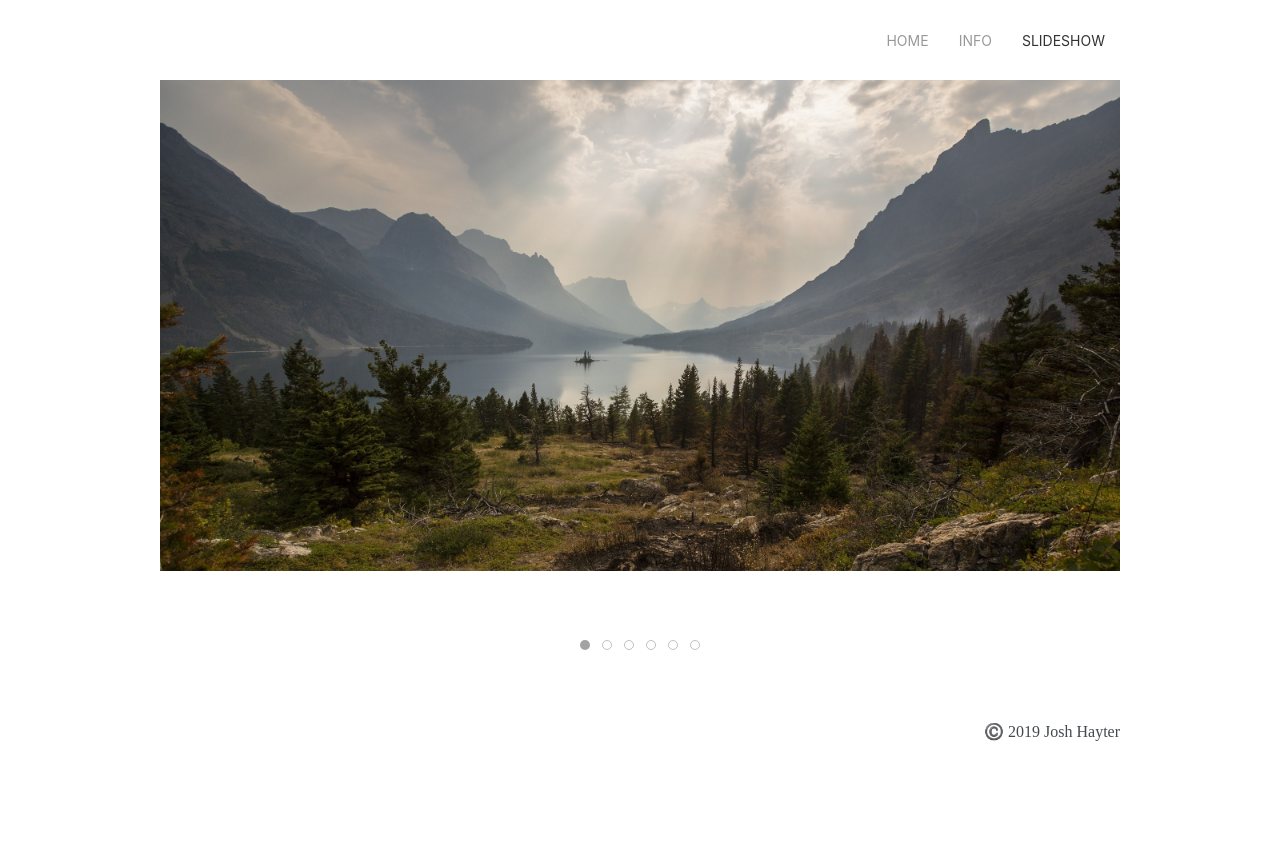
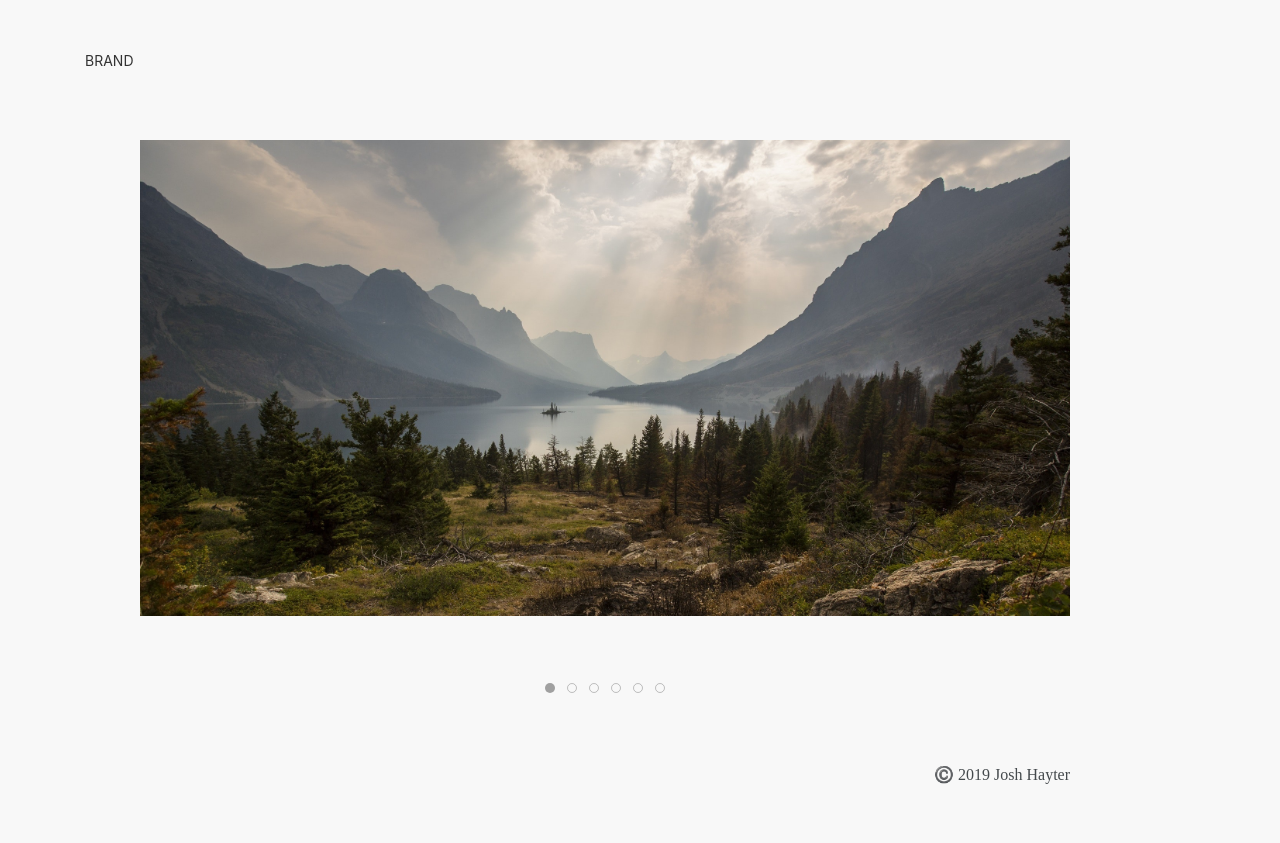
Before and after one commit to JoshHayter/HereAndNow, a Django app: page /slideshow in a window 1280 px wide. Before the commit the page ends 741 px from the top, so only its background shows below. Run offline with Django 3.2, Linux system fonts and the light colour scheme; some libraries are stand-ins or nearby versions.

Commit message:
- Fixed nav bar content padding and added classes -Replaced 'info' with 'about'

```diff
--- a/pSite/static/pSite/css/style.css
+++ b/pSite/static/pSite/css/style.css
@@ -171,6 +171,20 @@
   border-top: 1px solid #E6007E;
 }
 
+.nav-padding{
+  padding-top: 20px;
+  padding-right: 70px;
+  padding-bottom: 40px;
+  padding-left: 70px;
+}
+
+.content-padding{
+  padding-top: 40px;
+  padding-right: 140px;
+  padding-bottom: 40px;
+  padding-left: 70px;
+}
+
 @media (min-width: 1024px) {
   .border{
     border-left: 1px solid #E6007E;
--- a/pSite/templates/pSite/base.html
+++ b/pSite/templates/pSite/base.html
@@ -17,34 +17,36 @@
   <title>Josh Hayter</title>
 </head>
 <body>
+<div class="nav-padding uk-background-muted">
 
-<div style="padding: 0% 12.5% 0% 12.5%;">
-  <nav class="uk-navbar-container" uk-navbar style="background: white;">
+  <nav class="uk-navbar-container" uk-navbar>
+    <div class="uk-navbar-left">
+      <ul class="uk-navbar-nav">
+        <li class="uk-active"><a href="/">brand</a></li>
+      </ul>
+    </div>
     <div class="uk-navbar-right">
         <ul class="uk-navbar-nav">
           {% if active == 0 %}
-          <li class="uk-active"><a href="/">home</a></li>
-          <li><a href="info">info</a></li>
-          <li><a href="slideshow">slideshow</a></li>
+          <li class="uk-active"><a href="/">shop</a></li>
+          <li><a href="about">about</a></li>
           {% elif active == 1 %}
-          <li><a href="/">home</a></li>
-          <li class="uk-active"><a href="info">info</a></li>
-          <li><a href="slideshow">slideshow</a></li>
-          {% elif active == 2 %}
-          <li><a href="/">home</a></li>
-          <li><a href="info">info</a></li>
-          <li class="uk-active"><a href="slideshow">slideshow</a></li>
+          <li><a href="/">shop</a></li>
+          <li class="uk-active"><a href="about">about</a></li>
+
           {% endif %}
 
         </ul>
     </div>
 </nav>
+<div class="content-padding">
+
 {% block content %}
 {% endblock %}
 <div class="uk-margin-large-top">
   <p class="uk-align-right">©️ {% now "Y" %} Josh Hayter</p>
 </div>
 </div>
-
+</div>
 </body>
 </html>
--- a/pSite/urls.py
+++ b/pSite/urls.py
@@ -7,7 +7,7 @@
 urlpatterns = [
     # ex: /
     url(r'^$', views.index, name='index'),
-    url(r'^info$', views.info, name='info'),
+    url(r'^about$', views.about, name='about'),
     url(r'^slideshow$', views.slideshow, name='slideshow'),
     url(r'^success$', views.success, name='success'),
     url(r'^cancel$', views.cancel, name='cancel'),
--- a/pSite/views.py
+++ b/pSite/views.py
@@ -20,13 +20,13 @@
 
     return render(request, 'pSite/index.html', context)
 
-def info(request):
+def about(request):
 
     context = {
     'active' : 1
         }
 
-    return render(request, 'pSite/info.html', context)
+    return render(request, 'pSite/about.html', context)
 
 def slideshow(request):
 
```
Also changed, not shown: pSite/templates/pSite/about.html (renamed from pSite/templates/pSite/info.html).
